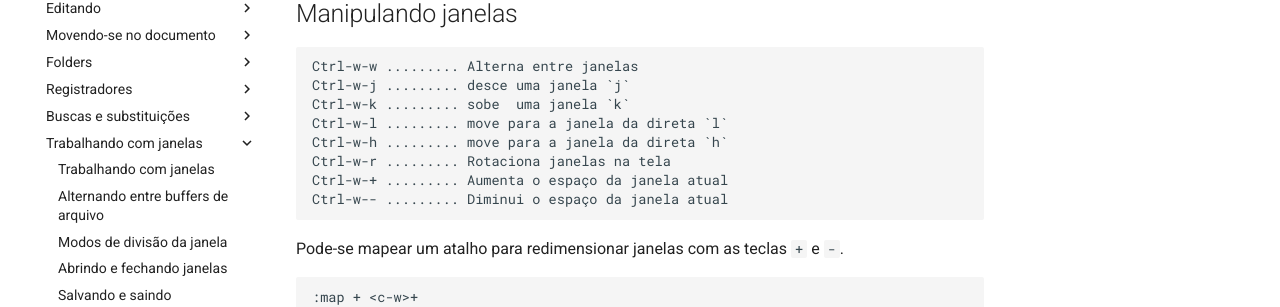
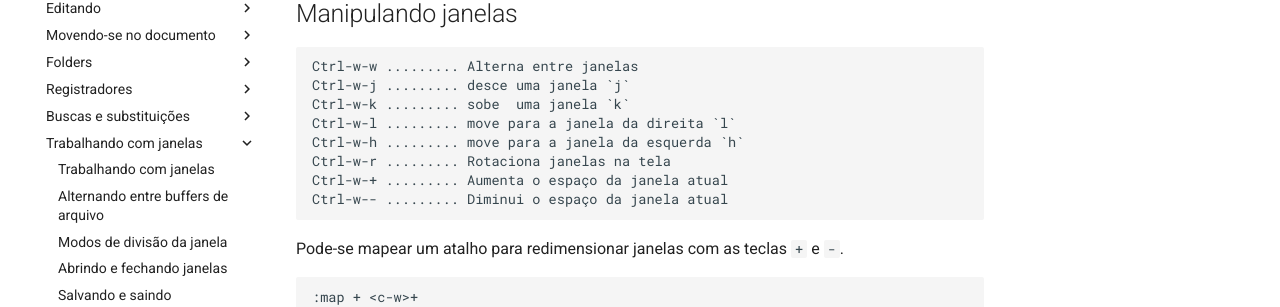
Before and after one commit to cassiobotaro/vimbook, an MkDocs documentation site: the page built from docs/capitulo_7/manipulando_janelas.md, in a window 1280 px wide. Shown: the part 184-491 px from the top of the page. Built offline with MkDocs 1.6.1 and Material for MkDocs 9.7.7, drawn with Linux system fonts in a browser that asks for light colours; comment, search, counter and statistics services are not loaded.

Commit message:
typos no arquivo manipulando_janelas.md

```diff
--- a/docs/capitulo_7/manipulando_janelas.md
+++ b/docs/capitulo_7/manipulando_janelas.md
@@ -4,8 +4,8 @@ Manipulando janelas
 Ctrl-w-w ......... Alterna entre janelas
 Ctrl-w-j ......... desce uma janela `j`
 Ctrl-w-k ......... sobe  uma janela `k`
-Ctrl-w-l ......... move para a janela da direta `l`
-Ctrl-w-h ......... move para a janela da direta `h`
+Ctrl-w-l ......... move para a janela da direita `l`
+Ctrl-w-h ......... move para a janela da esquerda `h`
 Ctrl-w-r ......... Rotaciona janelas na tela
 Ctrl-w-+ ......... Aumenta o espaço da janela atual
 Ctrl-w-- ......... Diminui o espaço da janela atual
```
